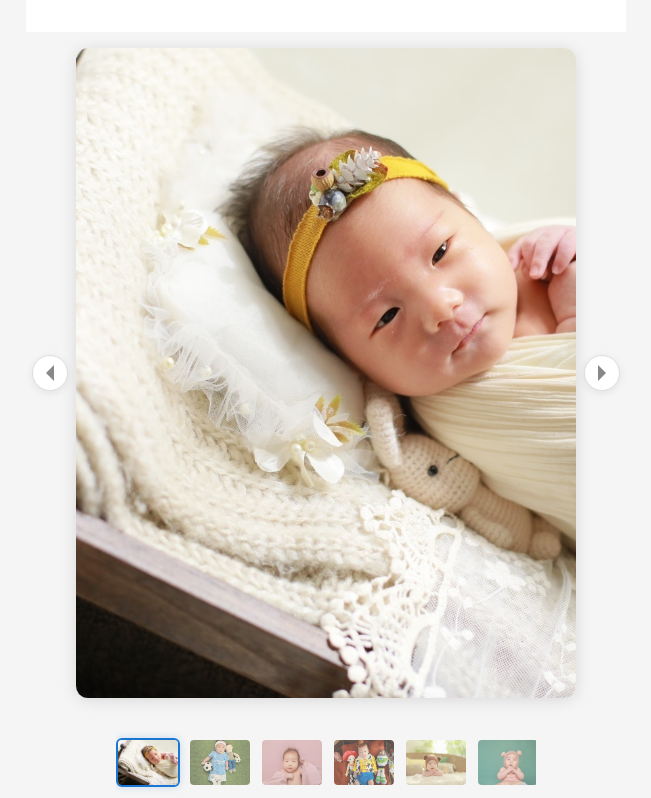
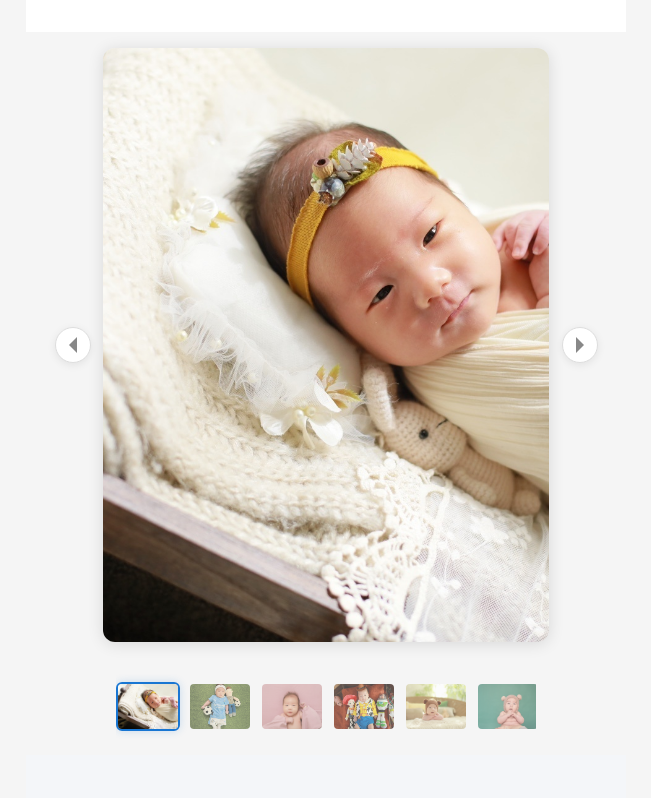
Before and after one commit to LiahWoody/yuan-rockfest, a React app: page / in a window 1280 px wide. Shown: the part 832-1630 px from the top of the page, without its empty margins (314-965 px from the left). Built offline with nearby package versions, Linux system fonts and the light colour scheme.

Commit message:
Update gallery

```diff
--- a/src/gallery/Gallery.css
+++ b/src/gallery/Gallery.css
@@ -7,9 +7,8 @@
 }
 
 .gallery_main_image_wrapper {
-  width: 500px;
-  height: 650px;
-  aspect-ratio: 4 / 3;
+  width: 90%;
+  height: 100%;
   margin: 0 auto 1.5em auto;
   display: flex;
   justify-content: center;
@@ -19,9 +18,9 @@
 
 
 .gallery_main_image {
-  width: 100%;
+  width: 90%;
   height: 100%;
-  aspect-ratio: 4 / 3;
+  aspect-ratio: 3 / 4;
   object-fit: cover;
   border-radius: 12px;
   box-shadow: 0 2px 16px rgba(0,0,0,0.12);
@@ -48,10 +47,10 @@
   padding: 0;
 }
 .gallery_handle_left {
-  left: -44px;
+  left: -24px;
 }
 .gallery_handle_right {
-  right: -44px;
+  right: -24px;
 }
 .gallery_handle svg {
   display: block;
--- a/src/location/Location.css
+++ b/src/location/Location.css
@@ -70,8 +70,9 @@
 }
 .attendance_request {
   text-align: center;
-  margin-top: 20px;
-  font-size: 17px;
+  margin-top: 25px;
+  margin-bottom: 5px;
+  font-size: 15px;
   color: #4f4f4f;
   line-height: 1.4em;
   font-family: var(--font-maruburi);
```
Also changed, not shown: build/asset-manifest.json, build/index.html, 4 other files.
